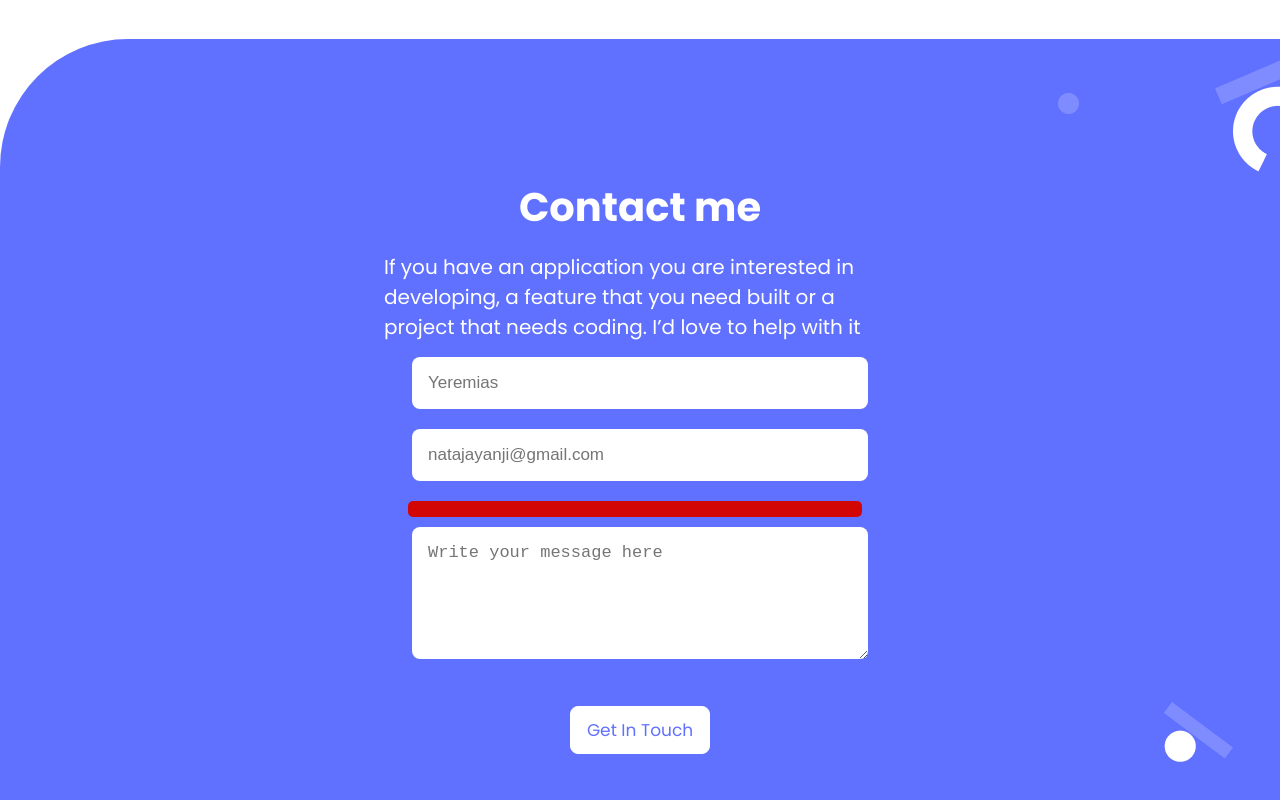
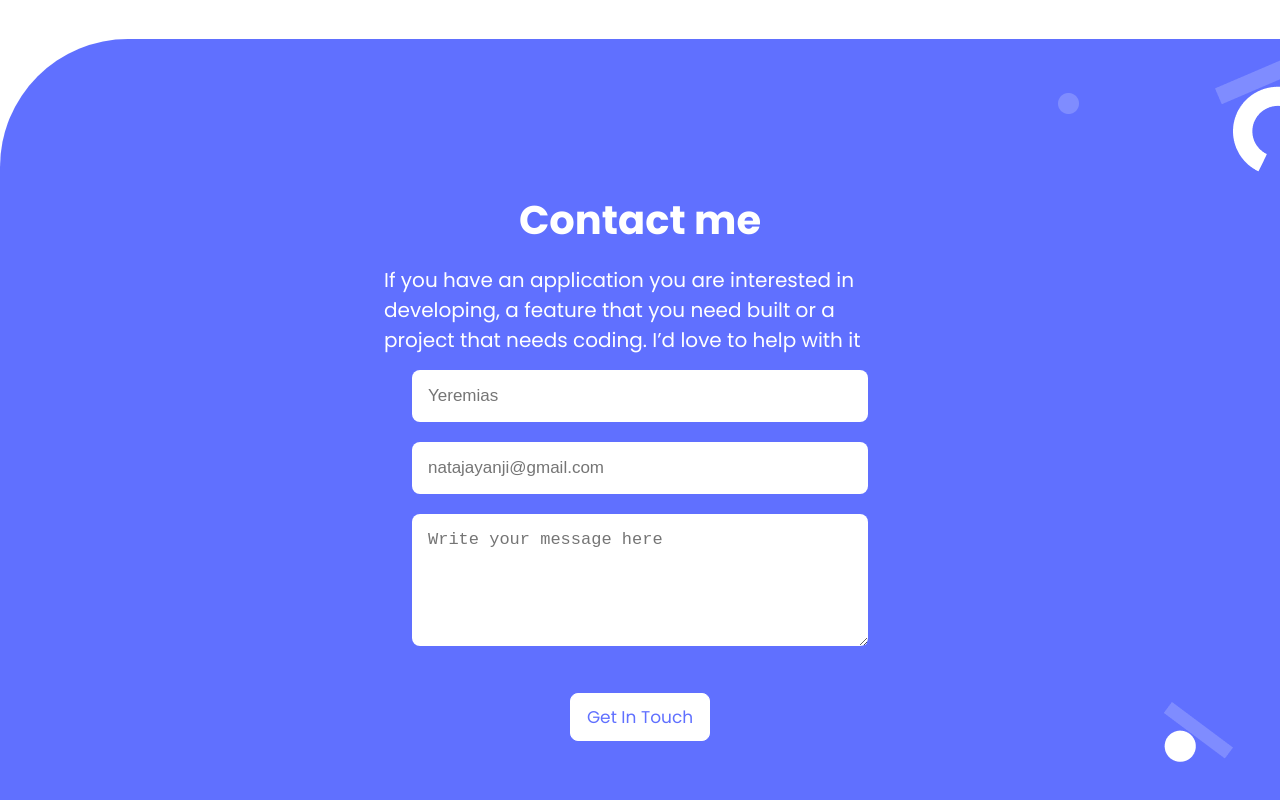
Before and after one commit to Masouma864/Responsive-Portfolio, a website: page index.html in a window 1280 px wide. Shown: the part 3687-4487 px from the top of the page. Drawn offline with nearby package versions, Linux system fonts and the light colour scheme.

Commit message:
update the style.css file for linter error

```diff
--- a/style.css
+++ b/style.css
@@ -439,30 +439,17 @@ h2 {
   line-height: 24px;
 }
 
-
-
 /* This is the style of our error messages */
-
 .error-mesg {
-  <<<<<<< HEAD
-  width: 100%;
-  padding: 0;
-  font-size: 80%;
-  color: white;
-  background-color: #900;
-  border-radius: 0 0 5px 5px;
-  =======
   display: none;
   width: 90%;
   padding: 8px;
   font-size: 16px;
-  color: white;
   background-color: rgb(211, 6, 6);
   border-radius: 5px;
   margin-bottom: 10px;
   margin-left: 20px;
-  >>>>>>> b85e11b54692349b8edf977bcc0e8620354a90b7
-  box-sizing: border-box;b85e11b54692349b8edf977bcc0e8620354a90b7box-sizing
+  box-sizing: border-box;
 }
 
 .contact-me {
```
